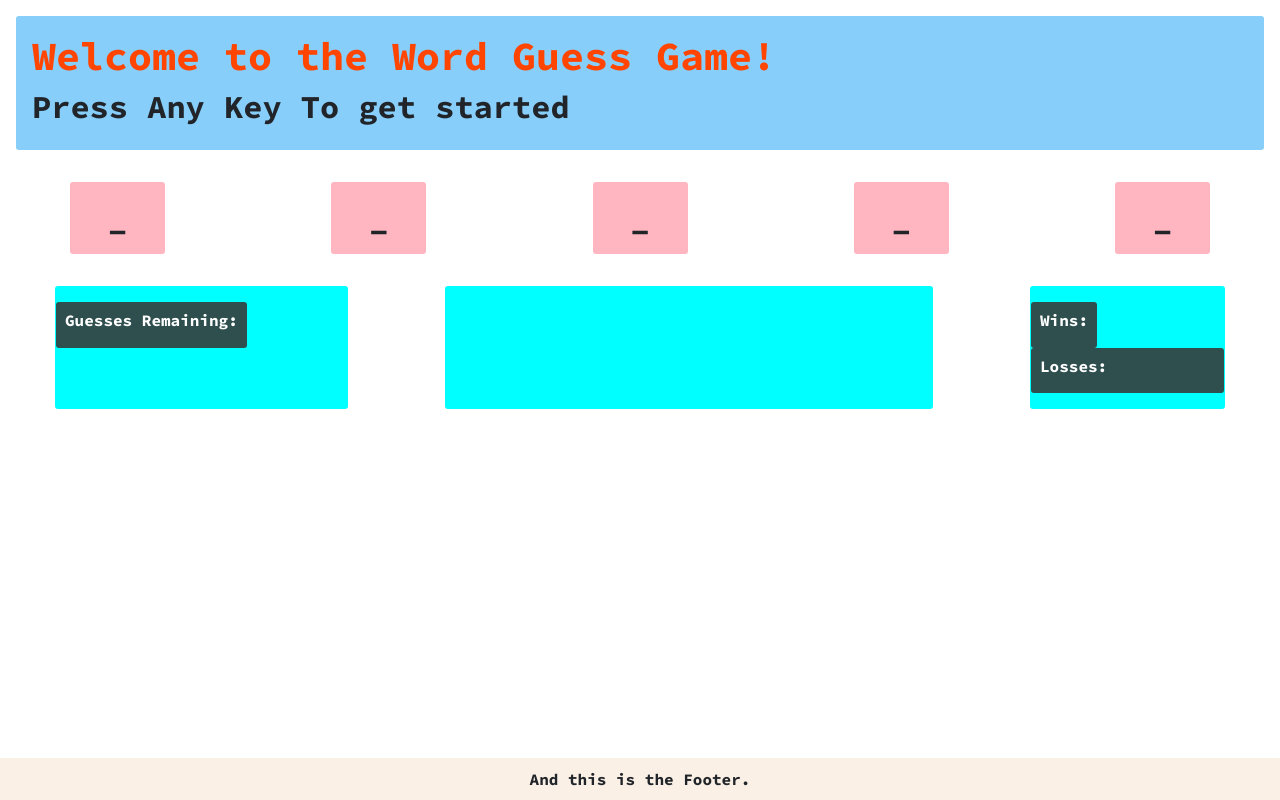
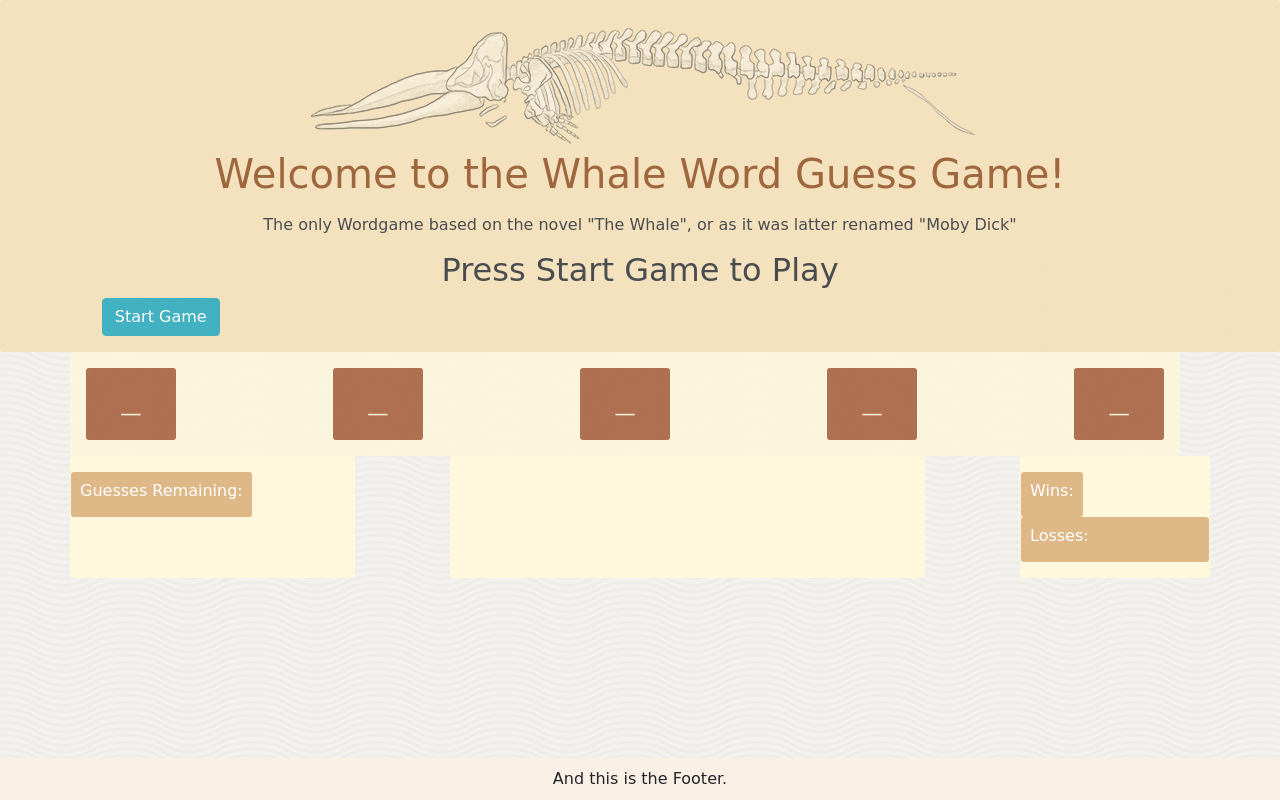
Before and after one commit to BrendanMcBryan/Word-Guess-Game, a plain HTML site: page index.html in a window 1280 px wide. Drawn offline with nearby package versions, Linux system fonts and the light colour scheme; a web font is replaced by a local one.

Commit message:
More styling and code, very close. Master Loop still needed

```diff
--- a/assets/css/style.css
+++ b/assets/css/style.css
@@ -1,13 +1,14 @@
 * {
   border-radius: 3px;
-  font-family: "Source Code Pro", monospace;
+  font-family:  'Pirata One', cursive;
+  /* font-family: "Source Code Pro", monospace; */
   /* padding: 9px; */
   /* margin: 18px; */
   box-sizing: border-box;
 }
 
 h1 {
-  color: orangered;
+  color: saddlebrown;
 }
 h3 {
   font-size: 16px;
@@ -15,7 +16,7 @@ h3 {
 }
 
 .bcard {
-  background: cyan;
+  background: cornsilk;
   padding: 16px;
 }
 
@@ -29,17 +30,22 @@ h3 {
 }
 
 #windiv, #losediv, #guessdiv {
-  background-color: darkslategray;
+  background-color: burlywood;
   /* padding: 9px; */
   color: white;
 }
-.container {
+/* .container {
   padding: 0;
+} */
+header {
+  background-color: wheat;
+  padding: 16px;
+  margin: 0px;
+  opacity: .8;
+  text-align: center;
 }
-header {
-  background-color: lightskyblue;
-  padding: 16px;
-  margin: 16px;
+body{
+  background-image: url("../images/wov.png");
 }
 
 footer {
@@ -53,13 +59,24 @@ footer {
 }
 
 #gameboard {
- margin: 32px auto;
+ /* margin: auto; */
+ width: 100%;
+ background-color: cornsilk;
+ padding: 16px;
+ opacity: .8;
 }
 .gametile {
-  background-color: lightpink;
+  background-color: sienna;
+  border: solid 1 px saddlebrown;
   font-family: "Source Code Pro", monospace;
+  color: cornsilk;
   text-align: center;
   font-size: 32px;
   padding-top: 12px;
   height: 72px;
 }
+#whaleimage {
+  text-align: center;
+  padding: 6px;
+  opacity: .5;
+}
--- a/assets/javascript/game.js
+++ b/assets/javascript/game.js
@@ -19,6 +19,8 @@ var gamePoints = 0;
 
 function startGame(gameWord) {
   // this clears the game board
+  //   document.getElementById("gamebuttons").style.display = "none";
+
   document.getElementById("gameboard").innerHTML = "";
 
   var gameWord = wordpool[Math.floor(Math.random() * wordpool.length)];
@@ -42,11 +44,11 @@ function startGame(gameWord) {
 function nomoreGuesses() {
   lossTotal++;
   document.getElementById("Subheader2").textContent =
-    "You have lost Press any key to play again";
+    "You have failed to guess " + gameWord + ". Press Start Game to play again";
   document.getElementById("loss-span").textContent = lossTotal;
-  document.onkeyup = function(event) {
-    startGame();
-  };
+  //   document.onkeyup = function(event) {
+  //     startGame();
+  //   };
 }
 function correctGuess() {
   gamePoints++;
@@ -55,7 +57,7 @@ function correctGuess() {
   if (gamePoints === pointsToWin) {
     winTotal++;
     document.getElementById("Subheader2").textContent =
-      "You have Won! Press any key to play again";
+      "You have guessed " + gameWord +"! Press Start Game to play again";
     document.getElementById("win-span").textContent = winTotal;
     document.onkeyup = function(event) {
       startGame();
@@ -85,9 +87,9 @@ gameWord = startGame();
 var pointsToWin = gameWord.length;
 var guessesRemain = gameWord.length + 5;
 console.log(gameWord);
+// while (guessesRemain > 0) {
 document.onkeyup = function(event) {
   //first we will grab a random word from our word pool to get the game started
-
   // console.log(gameWord.length);
   // this section will take the users entered key and add it to their chose see if it
   var keypressed = event.key;
@@ -116,3 +118,4 @@ document.onkeyup = function(event) {
 
   //first check if that user has pressed that key before.
 };
+// }
--- a/index.html
+++ b/index.html
@@ -12,24 +12,53 @@
       crossorigin="anonymous"
     />
     <link rel="stylesheet" href="./assets/css/style.css" />
+    <!-- <link
+      href="https://fonts.googleapis.com/css?family=Source+Code+Pro:700&display=swap"
+      rel="stylesheet"
+    /> -->
+
+    <!-- pirate font -->
     <link
-      href="https://fonts.googleapis.com/css?family=Source+Code+Pro:700&display=swap"
+      href="https://fonts.googleapis.com/css?family=Pirata+One&display=swap"
       rel="stylesheet"
     />
   </head>
   <body>
-    <header class="d-flex">
+    <header>
+      <div class="row">
+        <div class="col-12" id="whaleimage">
+          <img src="./assets/images/whale.png" alt="whale skelton" />
+        </div>
+      </div>
       <div class="row">
         <div class="col-12">
-          <h1>Welcome to the Word Guess Game!</h1>
-          <h2 id="Subheader2">Press Any Key To get started</h2>
+          <h1>Welcome to the Whale Word Guess Game!</h1>
+          <h3>
+            The only Wordgame based on the novel "The Whale", or as it was
+            latter renamed "Moby Dick"
+          </h3>
+          <h2 id="Subheader2">Press Start Game to Play</h2>
+        </div>
+      </div>
+      <div class="row" id="gamebuttons">
+        <div class="col-3">
+          <button
+            onclick="startGame()"
+            type="button"
+            class="btn btn-info"
+            type="submit"
+          >
+            Start Game
+          </button>
         </div>
       </div>
     </header>
-    <div
-      id="gameboard"
-      class="container row d-flex justify-content-between"
-    ></div>
+    <div class="container">
+      <div
+        id="gameboard"
+        class="container row d-flex justify-content-between"
+      ></div>
+    </div>
     <div class="container">
       <div class="row d-flex justify-content-between">
         <div class="bcard col-3">
```
Also changed, not shown: Sample Game.html (added, +51 -0 lines), assets/images/whale.png (added), assets/images/wov.png (added), 1 other file.
